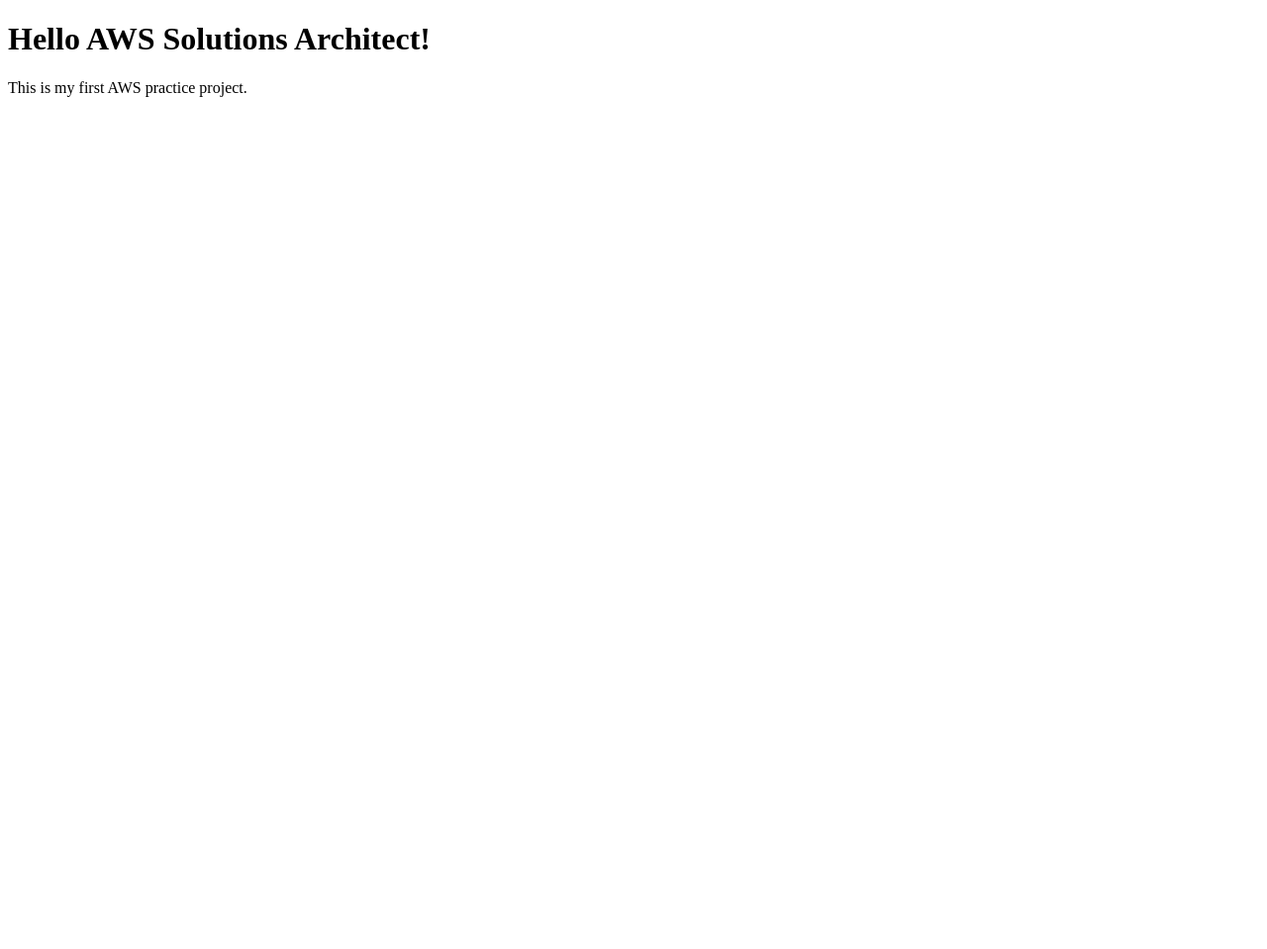
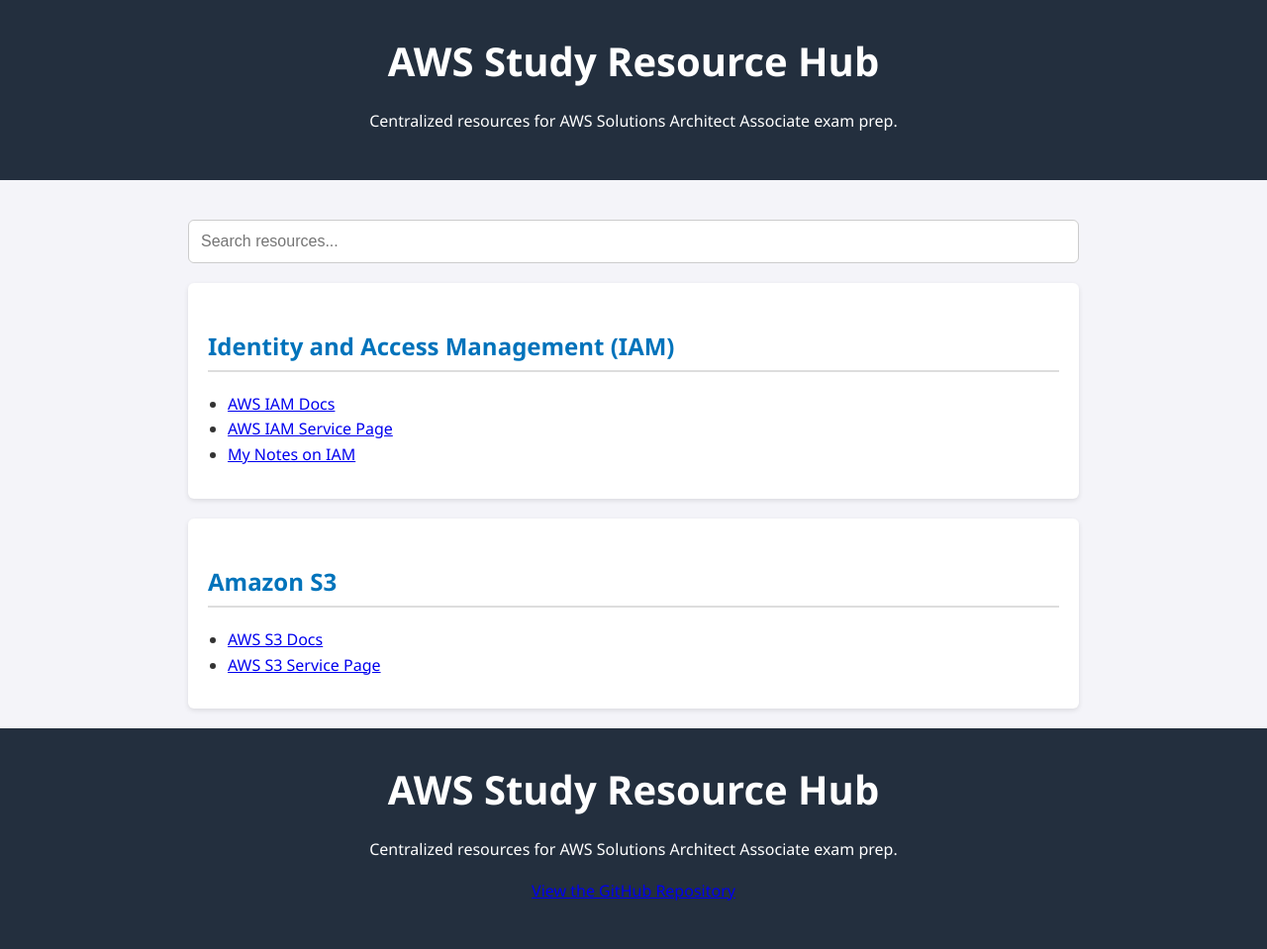
Before and after one commit to telephon4x/aws-learning-s3-website, a plain HTML site: page index.html in a window 1280 px wide. Shown: the whole page at 99% size. Before the commit the page ends 800 px from the top, so only its background shows below. Drawn offline with Linux system fonts and the light colour scheme.

Commit message:
Added all project files (HTML, CSS, JS, docs)

```diff
--- a/index.html
+++ b/index.html
@@ -1,10 +1,36 @@
-<!DOCTYPE html>
-<html>
-  <head>
-    <title>AWS Practice Website</title>
-  </head>
-  <body>
-    <h1>Hello AWS Solutions Architect!</h1>
-    <p>This is my first AWS practice project.</p>
-  </body>
-</html>
+<header>
+    <h1>AWS Study Resource Hub</h1>
+    <link rel="stylesheet" href="style.css">
+    <p>Centralized resources for AWS Solutions Architect Associate exam prep.</p>
+</header>
+
+<main>
+    <input type="text" id="searchBar" placeholder="Search resources...">
+
+    <section>
+        <h2>Identity and Access Management (IAM)</h2>
+        <ul>
+            <li><a href="https://docs.aws.amazon.com/IAM/latest/UserGuide/introduction.html">AWS IAM Docs</a></li>
+            <li><a href="https://aws.amazon.com/iam/">AWS IAM Service Page</a></li>
+            <li><a href="notes/domain1.html">My Notes on IAM</a></li>
+        </ul>
+    </section>
+
+    <section>
+        <h2>Amazon S3</h2>
+        <ul>
+            <li><a href="https://docs.aws.amazon.com/AmazonS3/latest/userguide/Welcome.html">AWS S3 Docs</a></li>
+            <li><a href="https://aws.amazon.com/s3/">AWS S3 Service Page</a></li>
+        </ul>
+    </section>
+</main>
+
+<header>
+    <h1>AWS Study Resource Hub</h1>
+    <p>Centralized resources for AWS Solutions Architect Associate exam prep.</p>
+    <p><a href="https://github.com/telephon4x/aws-learning-s3-website" target="_blank">
+        View the GitHub Repository
+    </a></p>
+</header>
+
+<script src="search.js"></script>
--- /dev/null
+++ b/search.js
@@ -0,0 +1,10 @@
+document.addEventListener("DOMContentLoaded", () => {
+    const searchBar = document.getElementById("searchBar");
+    searchBar.addEventListener("keyup", () => {
+        const query = searchBar.value.toLowerCase();
+        document.querySelectorAll("section").forEach(section => {
+            const text = section.textContent.toLowerCase();
+            section.style.display = text.includes(query) ? "block" : "none";
+        });
+    });
+});
--- /dev/null
+++ b/style.css
@@ -0,0 +1,67 @@
+body {
+    margin: 0;
+    font-family: 'Segoe UI', Tahoma, Geneva, Verdana, sans-serif;
+    background: #f4f4f9;
+    color: #333;
+    line-height: 1.6;
+}
+
+header {
+    background: #232f3e; /* AWS dark blue */
+    color: white;
+    padding: 30px 20px;
+    text-align: center;
+}
+
+h1 {
+    margin: 0;
+    font-size: 2.5em;
+}
+
+h2 {
+    color: #0073bb; /* AWS light blue */
+    border-bottom: 2px solid #ddd;
+    padding-bottom: 5px;
+    margin-top: 30px;
+}
+
+main {
+    max-width: 900px;
+    margin: 20px auto;
+    padding: 0 20px;
+}
+
+ul, ol {
+    padding-left: 20px;
+}
+
+input#searchBar {
+    width: 100%;
+    padding: 12px;
+    margin: 20px 0;
+    border: 1px solid #ccc;
+    border-radius: 6px;
+    font-size: 1em;
+}
+
+section {
+    background: white;
+    padding: 15px 20px;
+    margin-bottom: 20px;
+    border-radius: 6px;
+    box-shadow: 0 2px 5px rgba(0,0,0,0.1);
+    transition: transform 0.2s ease;
+}
+
+section:hover {
+    transform: scale(1.01);
+}
+
+footer {
+    background: #232f3e;
+    color: white;
+    text-align: center;
+    padding: 15px 10px;
+    font-size: 0.9em;
+    border-top: 3px solid #0073bb;
+}
```
Also changed, not shown: bucket-policy.json (added, +12 -0 lines).
